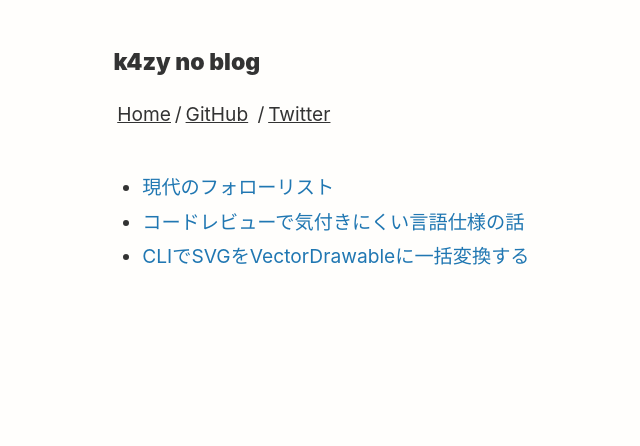
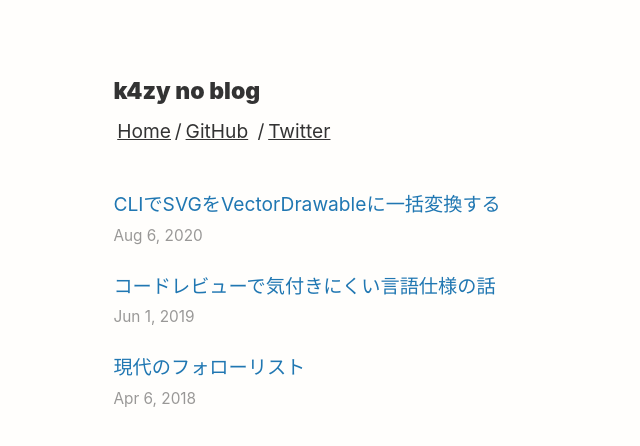
Before and after one commit to k4zy/k4zy.com, a Next.js app: page / in a window 1280 px wide. Shown: the top 446 px of the page, without its empty margins (181-821 px from the left). Built offline with nearby package versions, Linux system fonts and the light colour scheme.

Commit message:
Intro day.js

```diff
--- a/libs/ContentResolver.ts
+++ b/libs/ContentResolver.ts
@@ -69,18 +69,16 @@ export const getAllPosts = (fields: string[] = []) => {
   const posts = slugs
     .map((slug) => getPostBySlug(slug, fields))
     .sort((a, b) => {
-      // 辞書順ソート
-      // 目的に応じて、日付順などでソートしてもよい
-      const slugA = a.slug.toString().toLowerCase();
-      const slugB = b.slug.toString().toLowerCase();
+      const slugA = a.date.toString();
+      const slugB = b.date.toString();
 
       if (slugA > slugB) {
-        return 1;
+        return -1;
       } else {
         slugB > slugA;
       }
 
-      return slugA >= slugB ? 1 : -1;
+      return slugA >= slugB ? -1 : 1;
     });
 
   return posts;
--- a/package.json
+++ b/package.json
@@ -10,6 +10,7 @@
   "dependencies": {
     "@emotion/react": "^11.7.1",
     "@emotion/styled": "^11.6.0",
+    "dayjs": "^1.10.7",
     "framer-motion": "^4.1.17",
     "gray-matter": "^4.0.3",
     "highlight.js": "^11.3.1",
--- a/pages/index.tsx
+++ b/pages/index.tsx
@@ -2,6 +2,7 @@
 import { NextPage, InferGetStaticPropsType } from "next";
 import Link from "next/link";
 import { getAllPosts } from "@/libs/ContentResolver";
+import dayjs from "dayjs";
 
 type Props = InferGetStaticPropsType<typeof getStaticProps>;
 
@@ -9,10 +10,7 @@ const Home: NextPage<Props> = ({ allPosts }) => (
   <main>
     <h1 className="title">k4zy no blog</h1>
     <nav>
-      <a href="https://k4zy.com" target="_blank" rel="noopener noreferrer">
-        Home
-      </a>
-      /
+      <a href="https://k4zy.com">Home</a>/
       <a
         href="https://github.com/k4zy"
         target="_blank"
@@ -29,17 +27,16 @@ const Home: NextPage<Props> = ({ allPosts }) => (
         Twitter
       </a>
     </nav>
-    <ul>
-      {allPosts?.map((post) => (
-        <div key={post.slug}>
-          <li>
-            <Link href={`/blog/${post.slug}`}>
-              <a>{post.title}</a>
-            </Link>
-          </li>
-        </div>
-      ))}
-    </ul>
+    {allPosts?.map((post) => (
+      <section className="post" key={post.slug}>
+        <Link href={`/blog/${post.slug}`}>
+          <a className="postLink">{post.title}</a>
+        </Link>
+        <time dateTime={post.date} title={post.date}>
+          {dayjs(post.date).format("MMM d, YYYY")}
+        </time>
+      </section>
+    ))}
   </main>
 );
 
--- a/styles/globals.css
+++ b/styles/globals.css
@@ -33,7 +33,11 @@ body {
 
 article,
 section {
-  margin: 4rem 0;
+  margin: 3.6rem 0;
+}
+
+section.post {
+  margin: 0 0 1rem 0;
 }
 
 a {
@@ -45,13 +49,12 @@ a {
 h1 {
   font-size: 1.5rem;
   line-height: 1.3;
-  margin-bottom: 0;
-  margin-top: 0.5rem;
 }
 
 h1.title {
   font-weight: 900;
   font-size: 1.2rem;
+  margin: 2rem 0 0 0;
 }
 
 h2 {
@@ -151,13 +154,13 @@ blockquote + figcaption:before {
 }
 
 time {
-  color: var(--color-light);
+  color: rgba(0, 0, 0, 0.4);
   display: block;
   font-size: 0.8rem;
 }
 
 nav {
-  padding: 1rem 0;
+  padding: 0.4rem 0 2rem 0;
 }
 
 nav a {
```
Also changed, not shown: pages/blog/[slug].tsx (+4 -6 lines), 1 other file (tests, documents, lock files or other folders).
